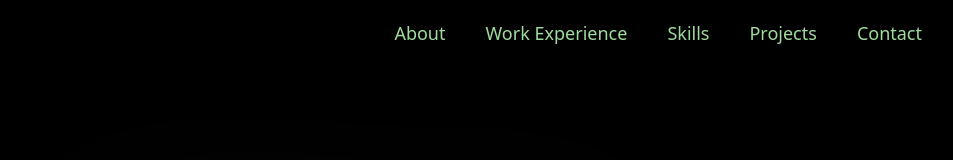
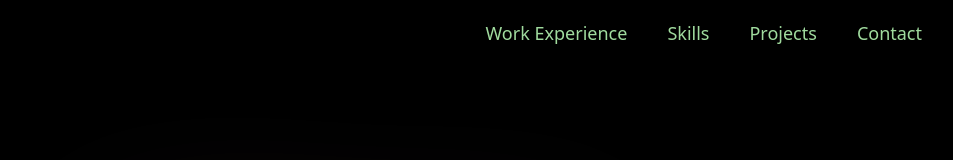
Before and after one commit to shreyasichauhan19/ShreyasiChauhan, a React (Vite) app: page / in a window 1280 px wide. Shown: the top 160 px of the page, without its empty margins (294-1247 px from the left). Built offline with nearby package versions, Linux system fonts and the light colour scheme; a web font is replaced by a local one.

Commit message:
remove reference to about page from constants

```diff
--- a/src/Constants/constants.js
+++ b/src/Constants/constants.js
@@ -113,10 +113,7 @@ const introduction = {
 };
 
 export const navLinks = [
-  {
-    id: 'about',
-    title: 'About',
-  },
+
   {
     id: 'workexperience',
     title: 'Work Experience',
```
